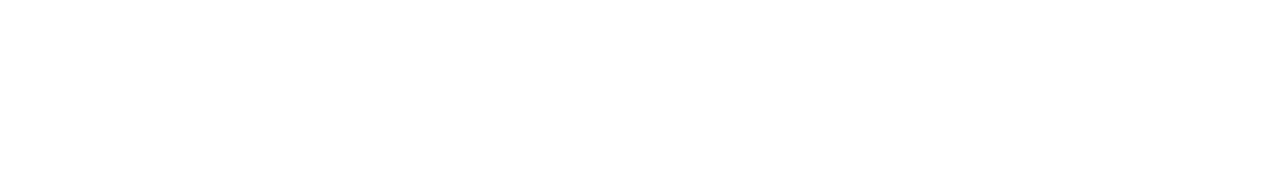
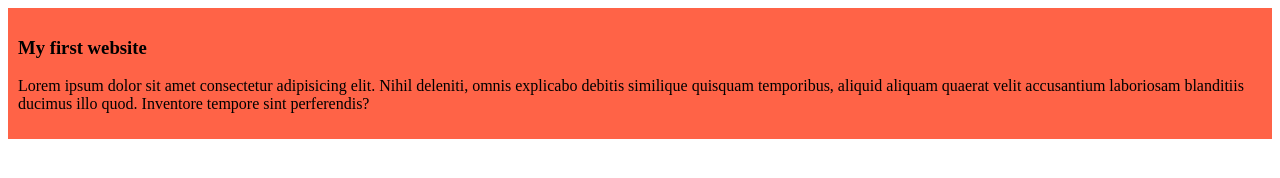
Before and after one commit to Fahadul-Islam/my-first-git-repo, a plain HTML site: page index.html in a window 1280 px wide. Drawn offline with Linux system fonts and the light colour scheme.

Commit message:
first blog add

```diff
--- a/index.html
+++ b/index.html
@@ -4,8 +4,14 @@
     <meta charset="UTF-8">
     <meta name="viewport" content="width=device-width, initial-scale=1.0">
     <title>My first ever git repo</title>
+    <link rel="stylesheet" href="style/blog.css">
 </head>
 <body>
-
+    <div>
+        <h3>My first website</h3>
+        <p>
+            Lorem ipsum dolor sit amet consectetur adipisicing elit. Nihil deleniti, omnis explicabo debitis similique quisquam temporibus, aliquid aliquam quaerat velit accusantium laboriosam blanditiis ducimus illo quod. Inventore tempore sint perferendis?
+        </p>
+    </div>
 </body>
 </html>
--- /dev/null
+++ b/style/blog.css
@@ -0,0 +1,4 @@
+div{
+    background-color:  tomato;
+    padding: 10px;
+}
```
